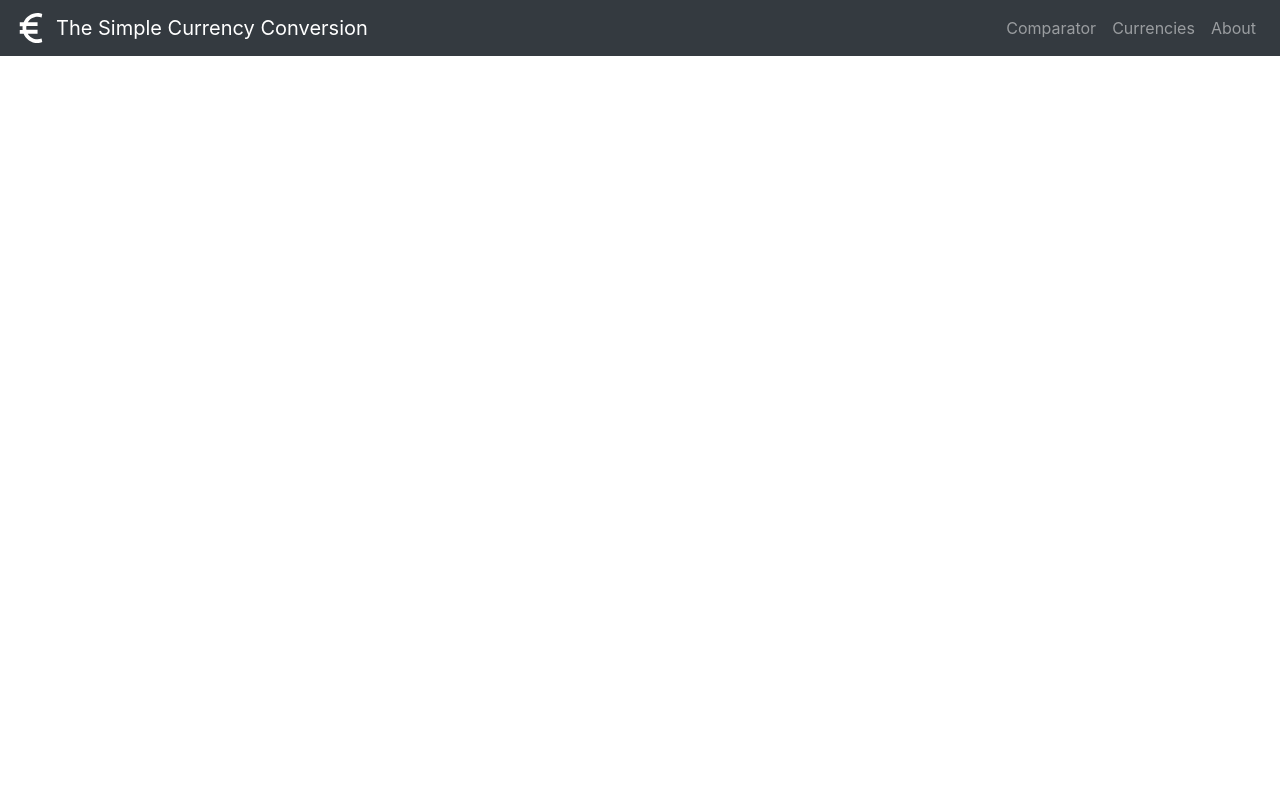
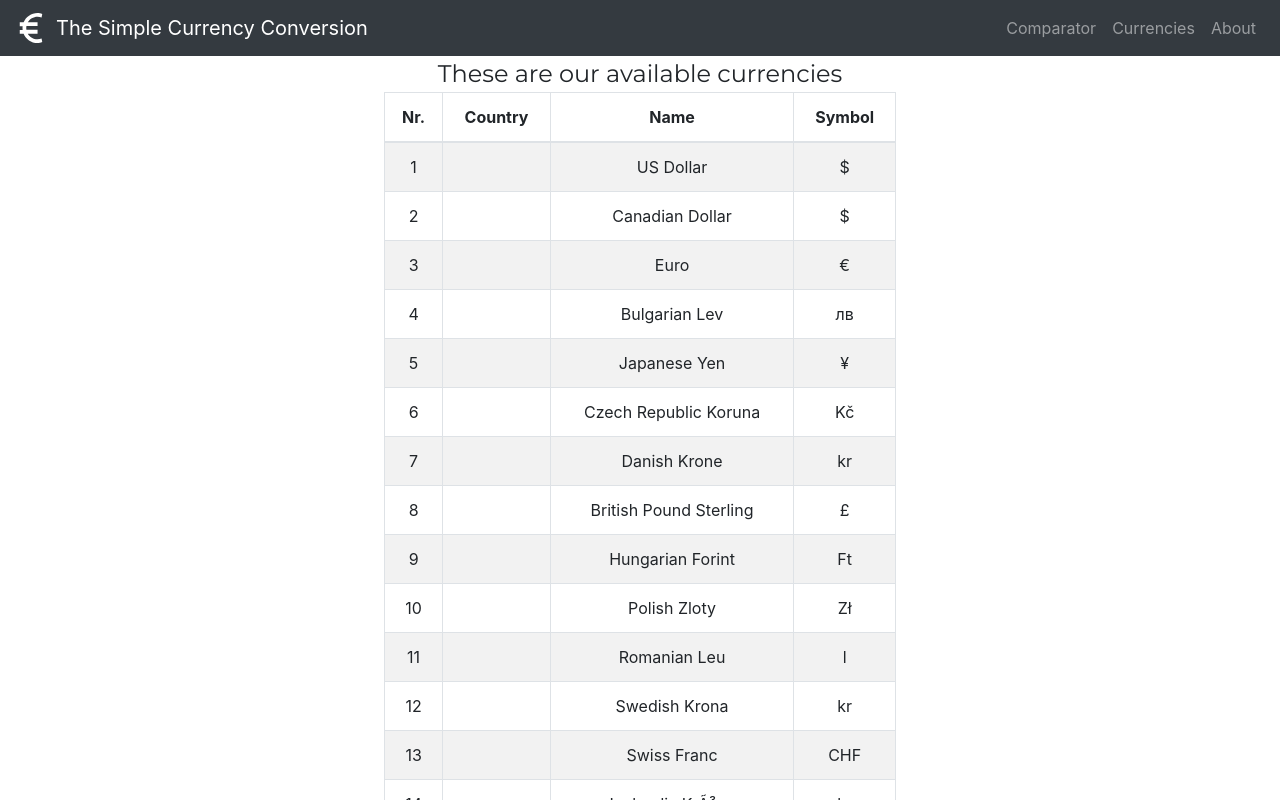
Before and after one commit to Floatjitsu/The-Simple-Currency-Conversion, a React (Create React App) app: page /currencies in a window 1280 px wide. Shown: the top 800 px of the page. Built offline with nearby package versions, Linux system fonts and the light colour scheme.

Commit message:
table for available currencies

```diff
--- a/src/App.css
+++ b/src/App.css
@@ -43,6 +43,16 @@
     width: 100%;
 }
 
+.CurrenciesTitleText {
+    font-size: 24px;
+    font-family: 'Montserrat', sans-serif;
+}
+
+.CurrenciesList {
+    margin:auto;
+    width: 40%;
+}
+
 .aboutList {
     display: flex;
     justify-content: center;
--- a/src/components/Currencies.js
+++ b/src/components/Currencies.js
@@ -1,8 +1,42 @@
-import React from 'react';
+import React, {useState} from 'react';
 import currencies from '../data/currencies';
+import ListGroup from 'react-bootstrap/ListGroup';
+import Table from 'react-bootstrap/Table'
+
+let currencyNumber = 1;
+
+function CurrencyItem(props) {
+	return (
+		<tr>
+			<td> {currencyNumber++} </td>
+			<td> </td>
+			<td> {props.value.name} </td>
+			<td> {props.value.symbol_native} </td>
+		</tr>
+	);
+}
 
 export default function Currencies() {
 	return (
-		<div></div>
+		<div className='Currencies'>
+			<div className='CurrenciesTitleText'>
+				These are our available currencies
+			</div>
+			<div className='CurrenciesList'>
+				<Table striped bordered hover>
+					<thead>
+						<tr>
+							<th> Nr. </th>
+							<th> Country </th>
+							<th> Name </th>
+							<th> Symbol </th>
+						</tr>
+					</thead>
+					<tbody>
+						{currencies.map(element => <CurrencyItem value={element}/>)}
+					</tbody>
+				</Table>
+			</div>
+		</div>
 	);
 }
```
